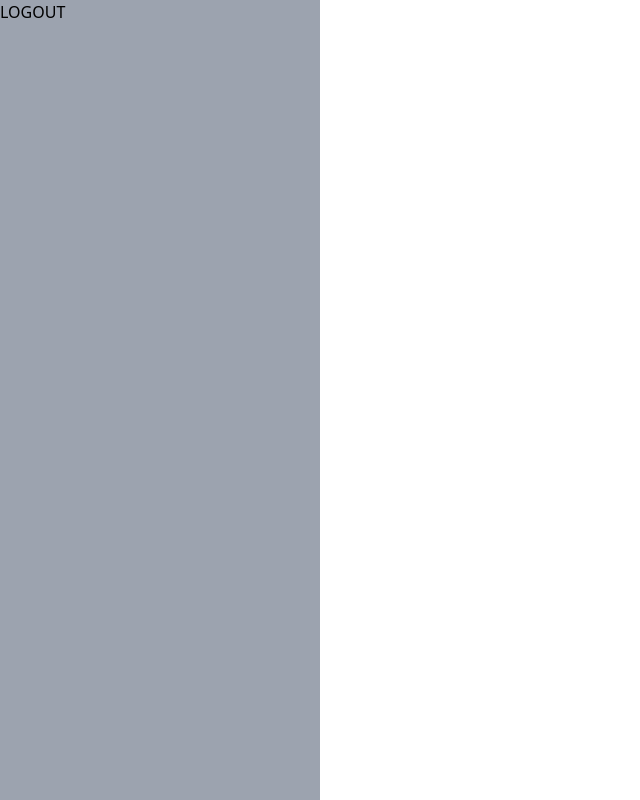
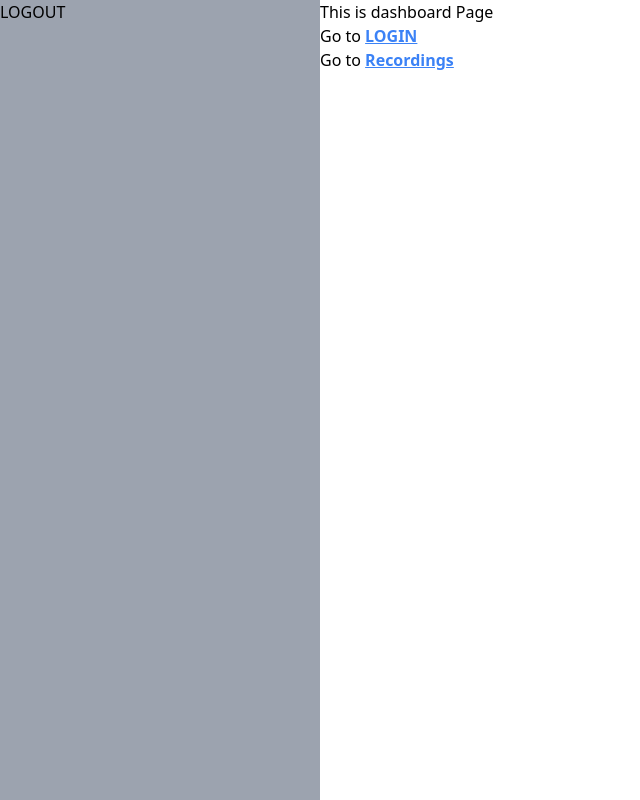
Before and after one commit to mitali453/TrainMe, a React (Create React App) app: page /dashboard in a window 1280 px wide. Shown: the whole page, without its empty margins (0-640 px from the left). Built offline with nearby package versions, Linux system fonts and the light colour scheme; no server answers.

Commit message:
Groups api fetched

```diff
--- a/src/Pages/AppContainerPage.tsx
+++ b/src/Pages/AppContainerPage.tsx
@@ -1,15 +1,15 @@
-import {FC, memo} from "react";
+import { FC, memo } from "react";
 import { Route, Switch } from "react-router-dom";
 import Sidebar from "../Components/Sidebar";
 import DashboardPage from "./DashboardPage";
 import RecordingsPage from "./RecordingsPage";
-interface Props{
+interface Props {
 }
-const AppContainerPage: FC<Props> = (props) =>{
+const AppContainerPage: FC<Props> = (props) => {
   return (
- <div className=" flex flex-row justify-between">
+    <div className=" flex flex-row">
+      <Sidebar></Sidebar>
       <Switch>
-     <Sidebar></Sidebar>
         <Route path="/dashboard" exact>
           <DashboardPage></DashboardPage>
         </Route>
@@ -20,6 +20,6 @@ return (
     </div>
   );
 };
-AppContainerPage.defaultProps={
+AppContainerPage.defaultProps = {
 }
 export default memo(AppContainerPage);
--- a/src/Pages/LoginPage.tsx
+++ b/src/Pages/LoginPage.tsx
@@ -30,10 +30,6 @@ const LoginPage: FC<Props> = (props) => {
                 },3000)
 
            });
-            // setTimeout(()=>{
-            //     history.push("/dashboard");
-            // },3000)
-
         },
     })
     return (
--- a/src/api.ts
+++ b/src/api.ts
@@ -28,6 +28,7 @@ export const login=(data:LoginData)=>{
     console.log(data);
     return axios.post(url,data).then((response)=>{
     console.log("token:  "+response.data.token);
+    console.log(response.data.data)
     localStorage.setItem(LS_LOGIN_TOKEN,response.data.token);
     return response.data.user;
 });
@@ -37,12 +38,12 @@ interface GroupRequest{
     limit?:number;
     offset?:number;
     query?:string;
-    status: "all-groups";
+    status: "all-groups" | "xyz";
 }
 
 export const fetchGroups=(data : GroupRequest)=>{
     const url=BASE_URL +"/groups";
     axios.get(url, {params:data })
-    .then((response)=>console.log(response))
+    .then((response)=>console.log(response.data))
     .catch((e)=>console.log(e));
 }
```
Also changed, not shown: 1 other file (tests, documents, lock files or other folders). Lines whose indentation alone changed are shown as unchanged.
